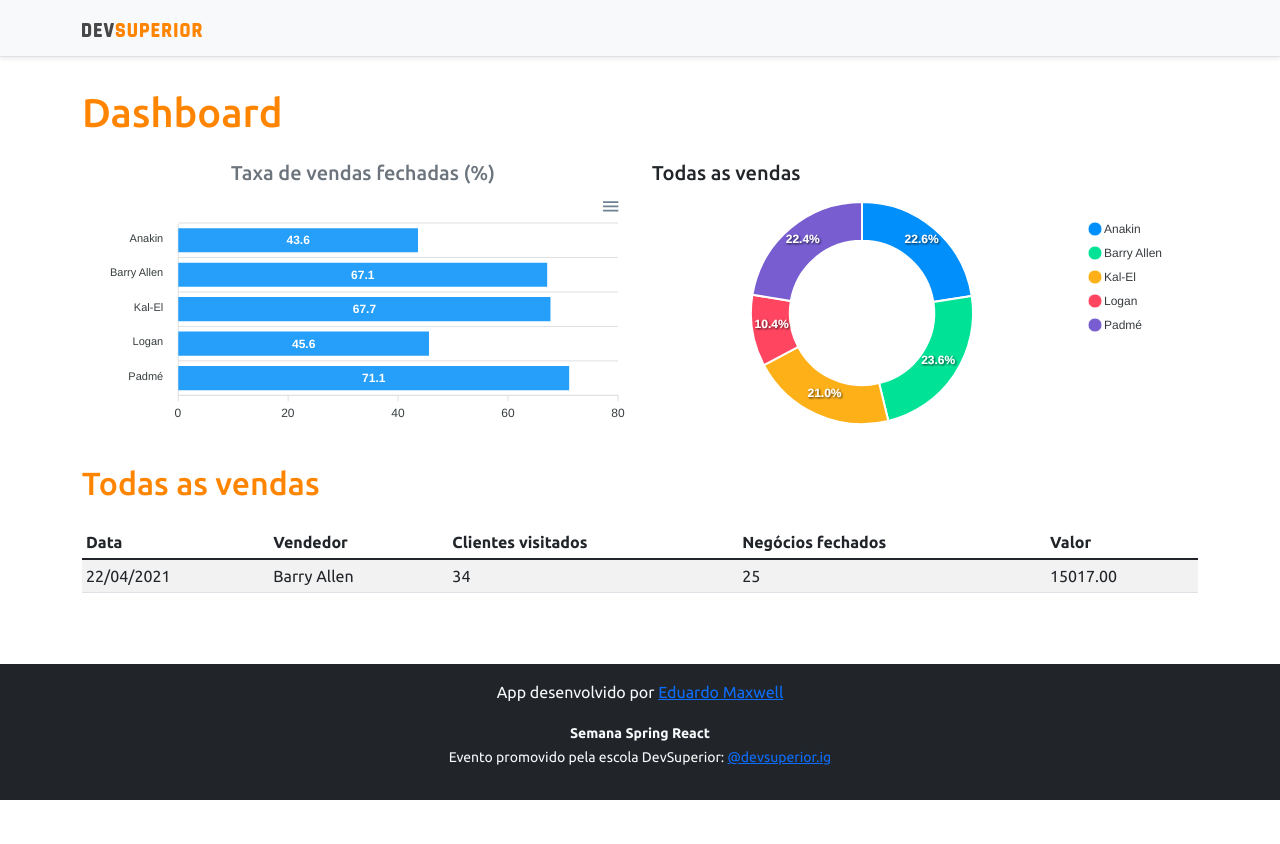
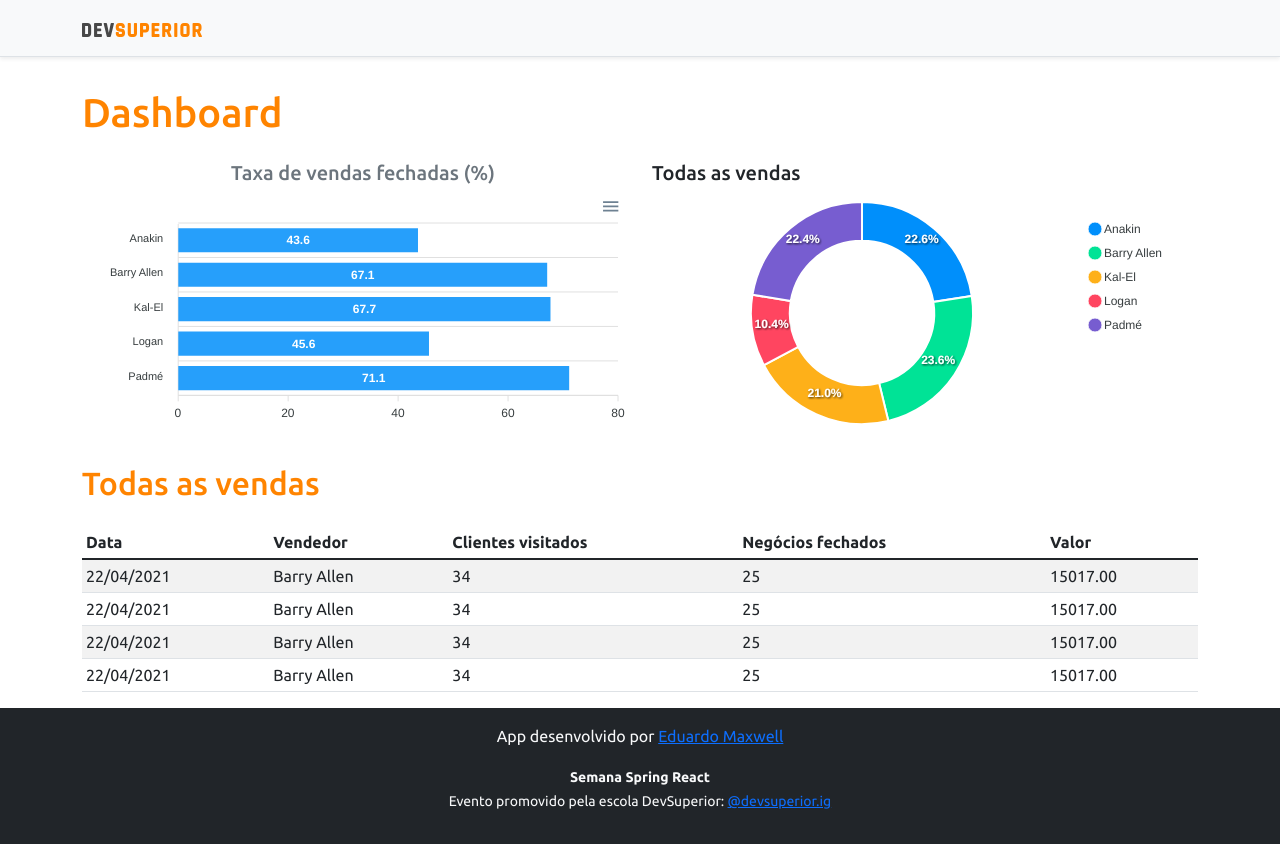
Before and after one commit to EduardoMaxwell/projeto-sds3, a React (Create React App) app in the folder frontend/: page / in a window 1280 px wide. Before the commit the page ends 800 px from the top, so only its background shows below. Built offline with nearby package versions, Linux system fonts and the light colour scheme.

Commit message:
Added more rows in datatable

```diff
--- a/frontend/src/components/DataTable/index.tsx
+++ b/frontend/src/components/DataTable/index.tsx
@@ -19,6 +19,27 @@
                         <td>25</td>
                         <td>15017.00</td>
                     </tr>
+                    <tr>
+                        <td>22/04/2021</td>
+                        <td>Barry Allen</td>
+                        <td>34</td>
+                        <td>25</td>
+                        <td>15017.00</td>
+                    </tr>
+                    <tr>
+                        <td>22/04/2021</td>
+                        <td>Barry Allen</td>
+                        <td>34</td>
+                        <td>25</td>
+                        <td>15017.00</td>
+                    </tr>
+                    <tr>
+                        <td>22/04/2021</td>
+                        <td>Barry Allen</td>
+                        <td>34</td>
+                        <td>25</td>
+                        <td>15017.00</td>
+                    </tr>
                 </tbody>
             </table>
         </div>
```
